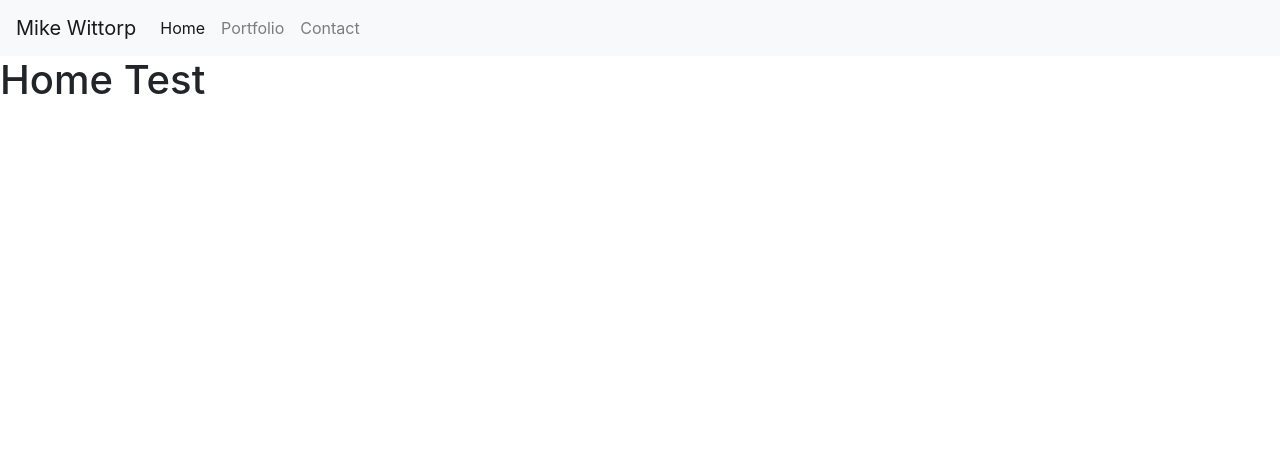
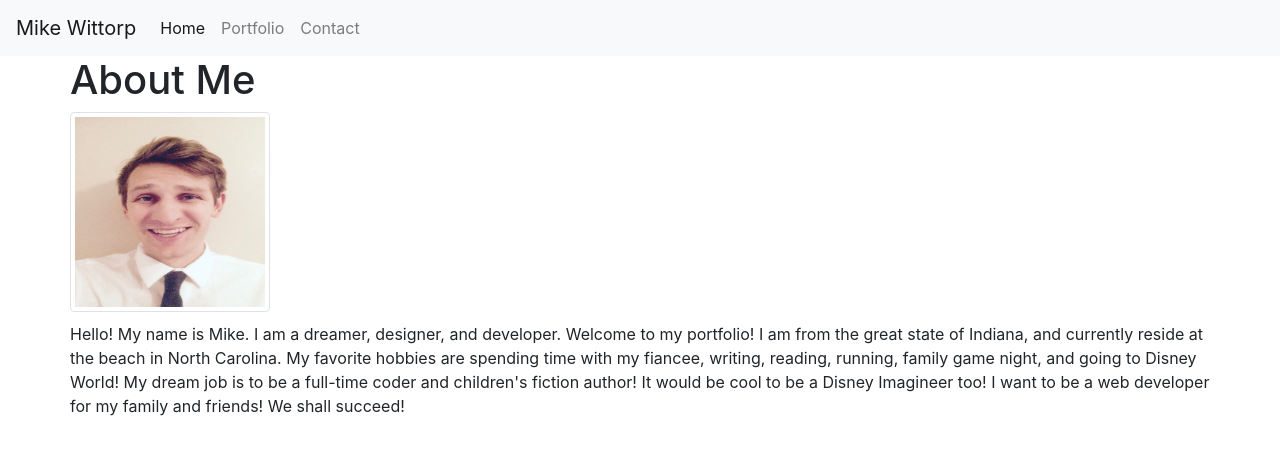
Before and after one commit to MichaelWitt/homework2responsiveportfolio, a plain HTML site: page index.html in a window 1280 px wide. Drawn offline with nearby package versions, Linux system fonts and the light colour scheme.

Commit message:
linked css, added img, added paragraph about me, created 200x200 img in css

```diff
--- a/index.html
+++ b/index.html
@@ -10,7 +10,7 @@
   <link rel="stylesheet" href="https://stackpath.bootstrapcdn.com/bootstrap/4.5.2/css/bootstrap.min.css"
     integrity="sha384-JcKb8q3iqJ61gNV9KGb8thSsNjpSL0n8PARn9HuZOnIxN0hoP+VmmDGMN5t9UJ0Z" crossorigin="anonymous" />
 
-  <link rel="./style.css" type="stylesheet" />
+  <link rel="stylesheet" type="text/css" href="style.css" />
 </head>
 
 <body>
@@ -36,7 +36,36 @@
     </div>
   </nav>
 
-  <h1>Home Test</h1>
+  <div class="container">
+
+    <div class="row">
+
+      <div class="column-md-8">
+        <h1>About Me</h1>
+
+        <img src="MRW.jpeg" alt="Picture of Mike" class="img-thumbnail">
+
+        <p>Hello! My name is Mike. I am a dreamer, designer, and developer. Welcome to my portfolio!
+          I am from the great
+          state of Indiana, and currently reside at the beach in North Carolina. My favorite
+          hobbies
+          are spending time
+          with my fiancee, writing, reading, running, family game night, and going to Disney World! My dream job is to
+          be a full-time coder and children's fiction author! It would be cool to be a Disney Imagineer too! I want to
+          be
+          a web developer for my family and friends! We shall succeed!
+        </p>
+
+      </div>
+    </div>
+
+
+
+
+  </div>
+
+
+
 
 
 </body>
--- a/style.css
+++ b/style.css
@@ -0,0 +1,5 @@
+.img-thumbnail {
+    height: 200px;
+    width: 200px;
+    margin-bottom: 10px;
+}
```
Also changed, not shown: MRW.jpeg (added).
